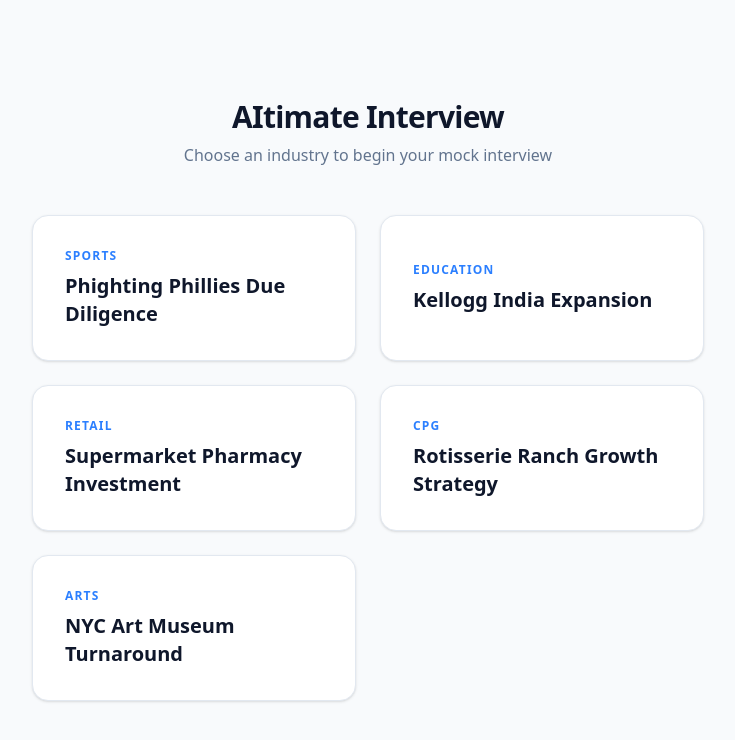
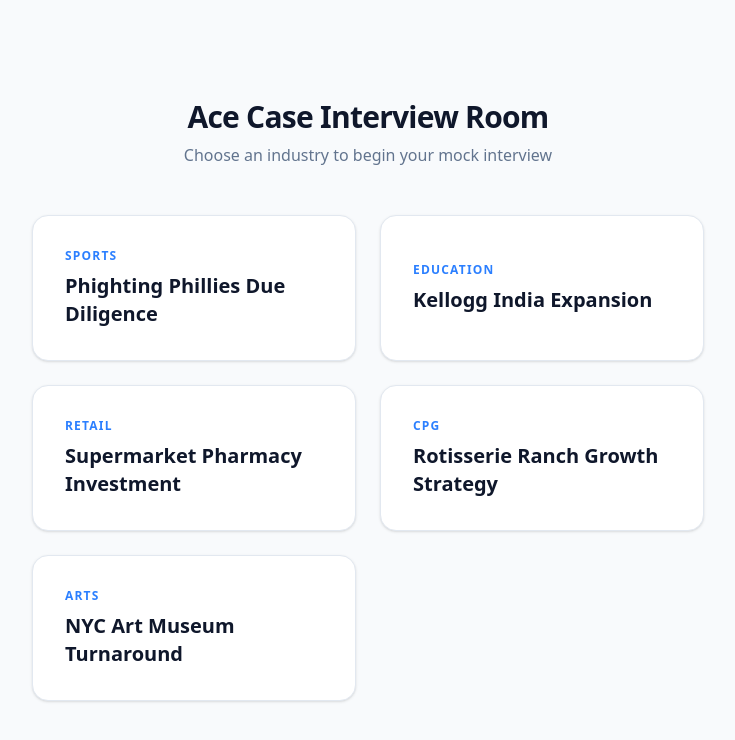
Before and after one commit to hellosayhello/AI-case-coach-frontend, a Next.js app: page / in a window 1280 px wide. Shown: the top 740 px of the page, without its empty margins (272-1007 px from the left). Built offline with nearby package versions, Linux system fonts and the light colour scheme.

Commit message:
Update website title to acecase

```diff
--- a/src/app/page.tsx
+++ b/src/app/page.tsx
@@ -58,7 +58,7 @@
       <InterviewTimer />
 
       <h1 className="text-3xl font-bold text-slate-900 mb-2 text-center tracking-tight">
-        AItimate Interview
+        Welcome to Ace Case!
       </h1>
       {/* This is now dynamic based on selection */}
       <p className="text-slate-500 mb-12 text-center font-medium">
@@ -117,7 +117,7 @@
   if (!token) {
     return (
       <div className="min-h-screen bg-slate-50 flex flex-col items-center justify-center p-12">
-        <h1 className="text-3xl font-bold text-slate-900 mb-2 tracking-tight">AItimate Interview</h1>
+        <h1 className="text-3xl font-bold text-slate-900 mb-2 tracking-tight">Ace Case Interview Room</h1>
         <p className="text-slate-500 mb-12 font-medium">Choose an industry to begin your mock interview</p>
 
         <div className="grid grid-cols-1 md:grid-cols-2 gap-6 w-full max-w-2xl">
```
